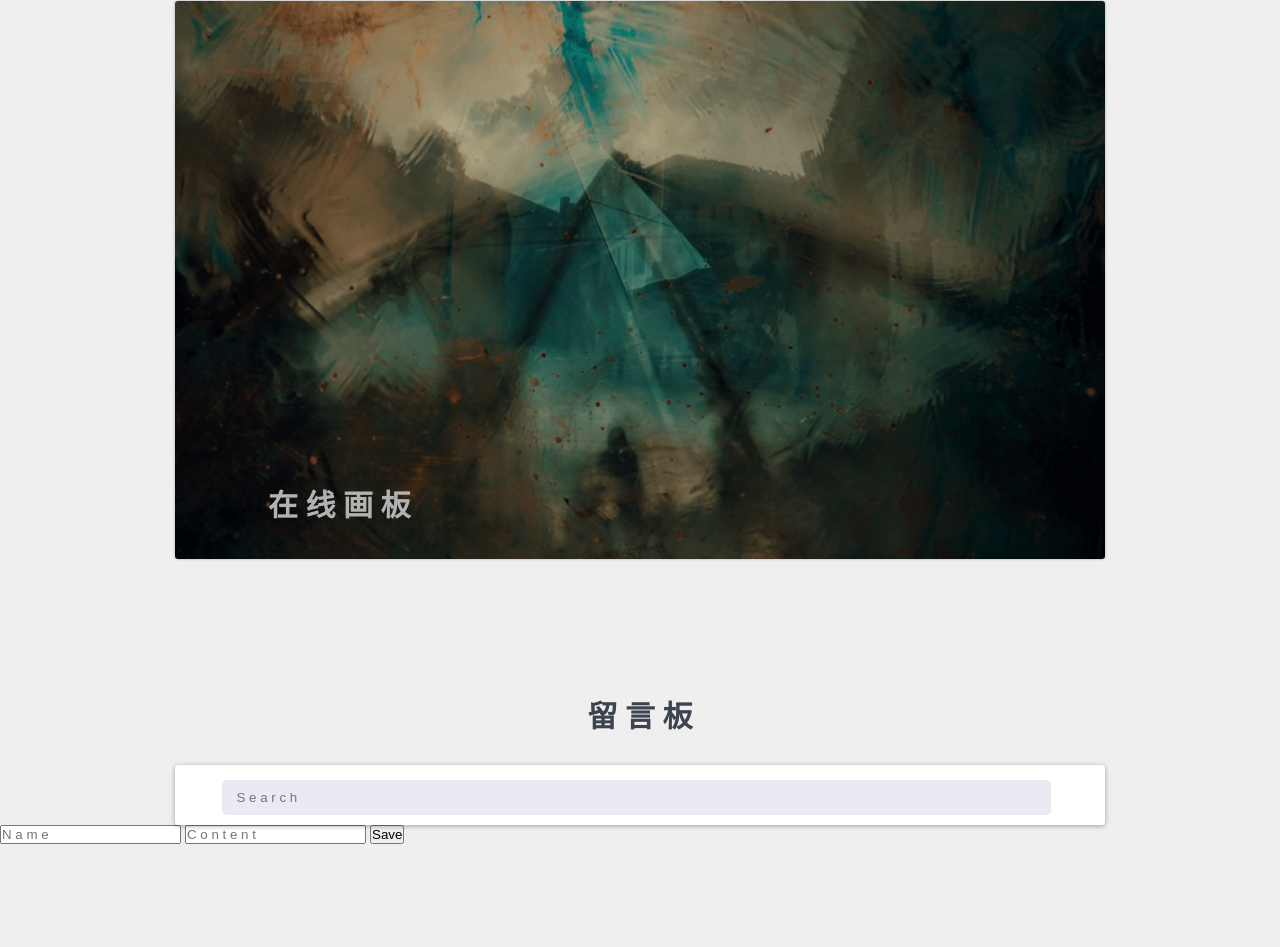
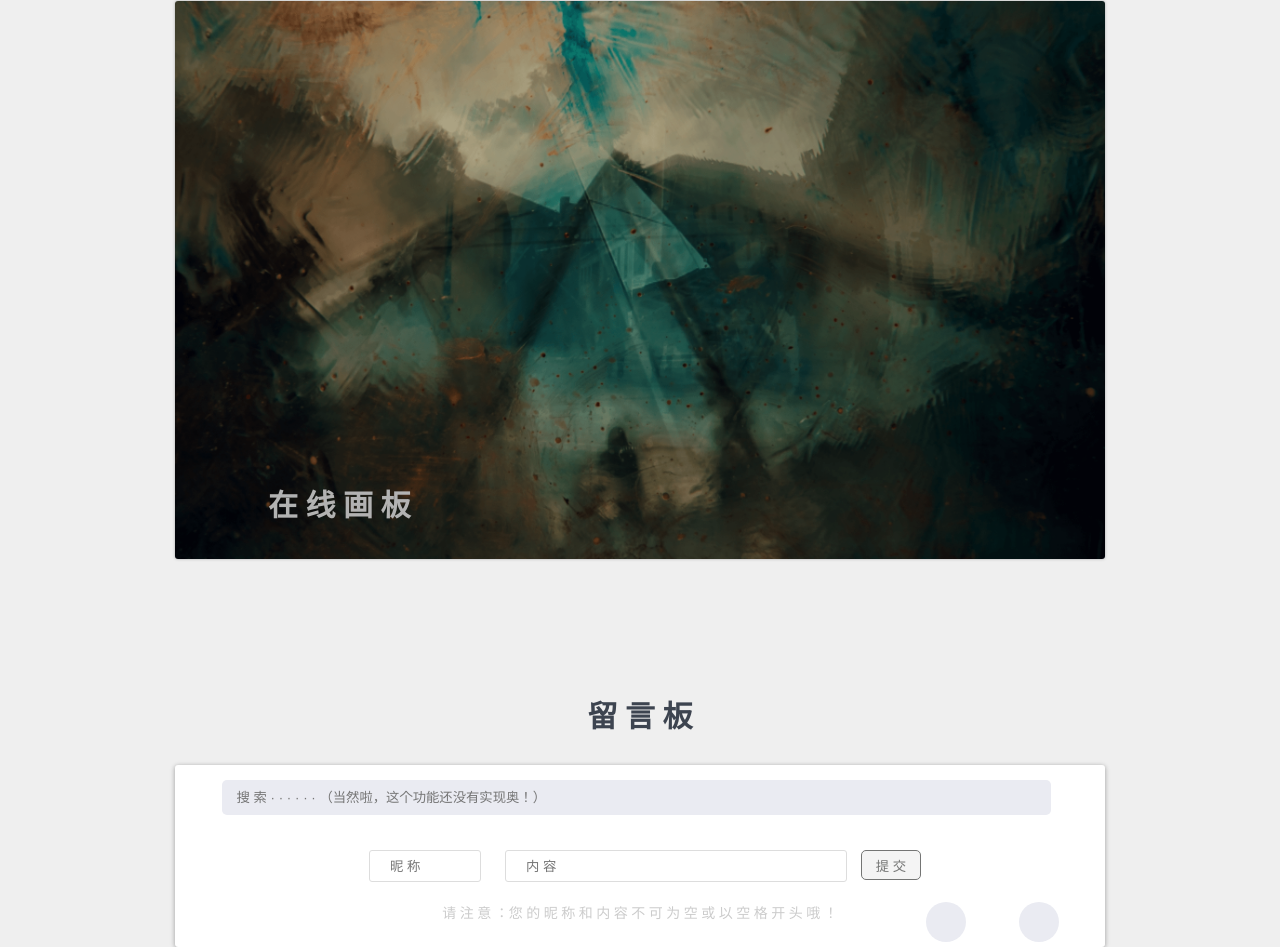
Before and after one commit to sgshy1995/Resume-One, a plain HTML site: page index.html in a window 1280 px wide. Shown: the part 1499-2446 px from the top of the page. Before the commit the page ends 2343 px from the top, so only its background shows below. Drawn offline with Linux system fonts and the light colour scheme; a script that the page names is missing.

Commit message:
留言板优化

```diff
--- a/css/style.css
+++ b/css/style.css
@@ -642,8 +642,40 @@ section.message > ol #searchLogo{
   left: 840px;
   cursor: pointer;
   fill: #747574;
+  transition: all 0.3s;
+}
+section.message > ol #upLogo{
+  position: absolute;
+  fill: #747574;
+  bottom: 3%;
+  right: 15%;
+  background: #eaebf2;
+  border-radius: 50%;
+  padding: 10px;
+  transition: all 0.3s;
+}
+section.message > ol #downLogo{
+  position: absolute;
+  fill: #747574;
+  bottom: 3%;
+  right: 5%;
+  background: #eaebf2;
+  border-radius: 50%;
+  padding: 10px;
+  transition: all 0.3s;
+}
+section.message > ol #upLogo:hover,
+section.message > ol #downLogo:hover{
+  transform: scale(1.2);
+  fill: #e6686d;
+}
+section.message > ol #searchLogo:hover{
+  transform: scale(1.1);
+  fill: #e6686d;
 }
 section.message > ol > li{
+  font-family: 'Kai';
+  font-size: 16px;
   color: #b9bbc4;
   margin: 16px 25px;
   padding: 20px 10px;
@@ -651,6 +683,13 @@ section.message > ol > li{
   border-radius: 5px;
   border: 1px solid #ccc;
   cursor: default;
+}
+section.message > ol > li:last-child{
+  margin: 16px 25px 60px 25px;
+}
+section.message > ol > li span{
+  color: #e6686d;
+  font-size: 12px;
 }
 section.message > h2 {
   text-align: center;
@@ -660,3 +699,47 @@ section.message > h2 {
   line-height: 1.2;
   margin-bottom: 30px;
 }
+section.message form.postMessageForm{
+  text-align: center;
+  margin: 15px 0;
+}
+section.message form.postMessageForm input.nameInput{
+  height: 30px;
+  width: 70px;
+  padding: 0 20px;
+  border-radius: 3px;
+  border: 1px solid #ddd;
+  margin: 20px 10px;
+  outline: none;
+}
+section.message form.postMessageForm input.contentInput{
+  height: 30px;
+  width: 300px;
+  padding: 0 20px;
+  border-radius: 3px;
+  border: 1px solid #ddd;
+  margin: 20px 10px;
+  outline: none;
+}
+section.message form.postMessageForm input.submitButton{
+  text-align: center;
+  border-radius: 5px;
+  height: 30px;
+  width: 60px;
+  background-color: rgb(244,244,244);
+  color: #747574;
+  cursor: pointer;
+  transition: all 0.3s;
+  outline: none;
+  border: 1px solid #747574;
+}
+section.message form.postMessageForm input.submitButton:hover{
+  transform: scale(1.2);
+  color: #e6686d;
+  border: 1px solid #e6686d;
+}
+section.message form.postMessageForm span{
+  color: #ccc;
+  font-family: "Microsoft YaHei" ! important;
+  font-size: 14px;
+}
--- a/index.html
+++ b/index.html
@@ -5,6 +5,7 @@
     <meta charset="UTF-8">
     <meta name="viewport" content="width=device-width, initial-scale=1.0">
     <meta http-equiv="X-UA-Compatible" content="ie=edge">
+    <link rel="shortcut icon" type="image/x-icon" href="./static//favicon.ico" rel="external nofollow" />
     <link rel="stylesheet" href="./css/style.css">
     <link rel="stylesheet" href="./css/loading.css">
     <title>My Resume</title>
@@ -268,21 +269,28 @@
         <h2>留 言 板</h2>
         <ol id="messageList">
             <div>
-                <input type="text" placeholder="S e a r c h" id="searchMessage">
+                <input type="text" placeholder="搜 索 · · · · · · （当然啦，这个功能还没有实现奥！）" id="searchMessage">
                 <svg class="icon jsonLogo" aria-hidden="true" id="searchLogo">
                     <use xlink:href="#icon-search"></use>
                 </svg>
             </div>
+            <form action="" id="postMessageForm" class="postMessageForm">
+                <input type="text" placeholder="昵 称" name="name" class="nameInput">
+                <input type="text" placeholder="内 容" name="content" class="contentInput">
+                <input type="submit" value="提 交" class="submitButton">
+                <div><span>请 注 意 ：您 的 昵 称 和 内 容 不 可 为 空 或 以 空 格 开 头 哦 ！</span></div>
+            </form>
+            <svg class="icon jsonLogo" aria-hidden="true" id="upLogo">
+                <use xlink:href="#icon-uparrow"></use>
+            </svg>
+            <svg class="icon jsonLogo" aria-hidden="true" id="downLogo">
+                <use xlink:href="#icon-downarrow"></use>
+            </svg>
         </ol>
-        <form action="" id="postMessageForm">
-            <input type="text" placeholder="N a m e" name="name">
-            <input type="text" placeholder="C o n t e n t" name="content">
-            <input type="submit" value="Save">
-        </form>
+
     </section>
 
 </body>
-
 
 <script src="https://cdn.bootcss.com/tween.js/r14/Tween.min.js"></script>
 <script src="./js/jquery-3.4.1.min.js"></script>
@@ -293,6 +301,6 @@
 <script src="//at.alicdn.com/t/font_1492710_aglra84q7jp.js"></script>
 <script src="//at.alicdn.com/t/font_1471429_epr33qww6s.js"></script>
 <script src="//at.alicdn.com/t/font_1510069_5tcjcj6zz4h.js"></script>
-<script src="//at.alicdn.com/t/font_1534658_6lklm65552.js"></script>
+<script src="//at.alicdn.com/t/font_1534658_fqs7f2dxitw.js"></script>
 
 </html>
--- a/js/message.js
+++ b/js/message.js
@@ -24,6 +24,16 @@
                 'name': name,
                 'content': content
             })
+            /* if (name === '' || content === '') {
+                alert('您的姓名或者内容不可为空哦！')
+                return undefined
+            } else if (name.substr(0, 1) == ' ' || content.substr(0, 1) == ' ') {
+                alert('您的姓名或者内容不可以空格开头哦！')
+                return undefined
+            }
+            else {
+                return message.save()
+            } */
             return message.save()
         }
     }
@@ -51,7 +61,10 @@
                     //将留言信息创建为li插入ol中
                     array.forEach((item) => {
                         let li = document.createElement('li')
-                        li.innerText = `${item.name}: ${item.content}`
+                        let span = document.createElement('span')
+                        span.innerText = '（游客）'
+                        li.innerText = `${item.name} 说： ${item.content} `
+                        li.append(span)
                         this.myMessageList.append(li)
                     })
                 }, function (error) {
@@ -68,16 +81,26 @@
             let myForm = this.form
             let name = myForm.querySelector('input[name=name]').value
             let content = myForm.querySelector('input[name=content]').value
-            this.model.save(name, content)
+            if (name === '' || content === '') {
+                alert('您的昵称或内容不可为空哦！')
+            } else if (name.substr(0, 1) === ' ' || content.substr(0, 1) === ' ') {
+                alert('您的昵称或内容不可以空格开头哦！')
+            }
+            else {
+                this.model.save(name, content)
                 .then(function (message) {
                     alert('留言成功，等待管理员审核哦')
                     let li = document.createElement('li')
-                    li.innerText = `${message.attributes.name}: ${message.attributes.content}`
+                    let span = document.createElement('span')
+                    span.innerText = '（游客）'
+                    li.innerText = `${message.attributes.name} 说： ${message.attributes.content} `
                     let myMessageList = document.querySelector('#messageList')
+                    li.append(span)
                     myMessageList.append(li)
                     myForm.querySelector('input[name=name]').value = ''
                     myForm.querySelector('input[name=content]').value = ''
                 })
+            }
         }
     }
 
```
Also changed, not shown: static/favicon.ico (added).
